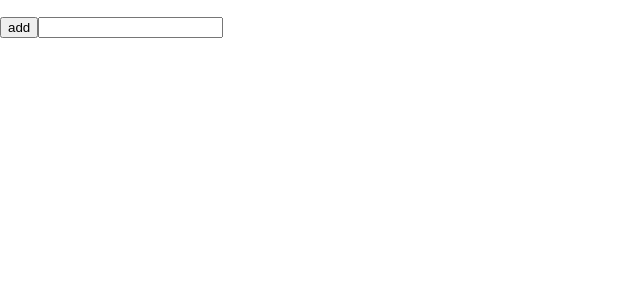
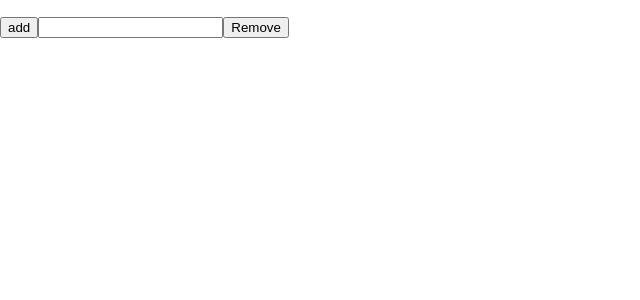
Before and after one commit to Beji96/Develhope-react-exercise, a React (Create React App) app: page / in a window 1280 px wide. Shown: the top 300 px of the page, without its empty margins (0-640 px from the left). Built offline with nearby package versions, Linux system fonts and the light colour scheme.

Commit message:
finish list 5

```diff
--- a/src/TodoList.jsx
+++ b/src/TodoList.jsx
@@ -20,6 +20,13 @@ export default class TodoList extends Component {
       newTodo: "",
     });
   };
+
+  resetClick = () => {
+    this.setState({
+      todolist: [],
+      toDo: "",
+    });
+  };
   render() {
     return (
       <div>
@@ -38,6 +45,10 @@ export default class TodoList extends Component {
             value={this.state.newTodo}
             onChange={this.inputChange}
           />
+
+          <button type="reset" onClick={this.resetClick}>
+            Remove
+          </button>
         </div>
       </div>
     );
```
